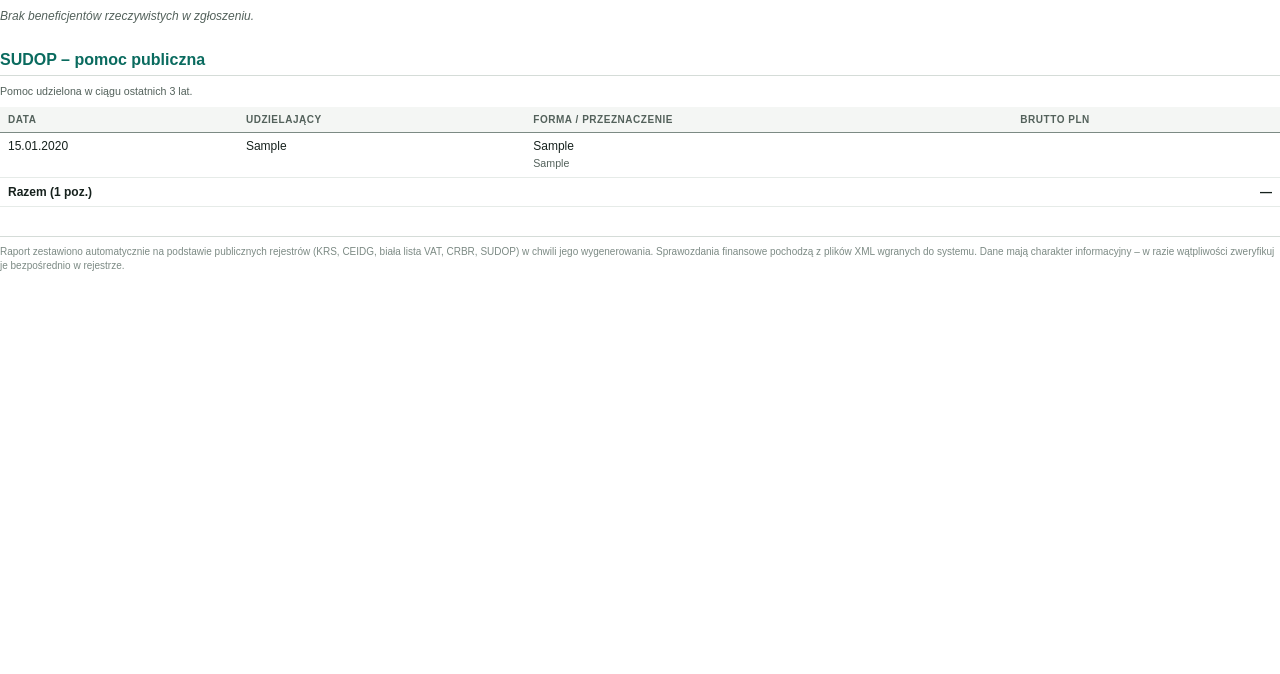
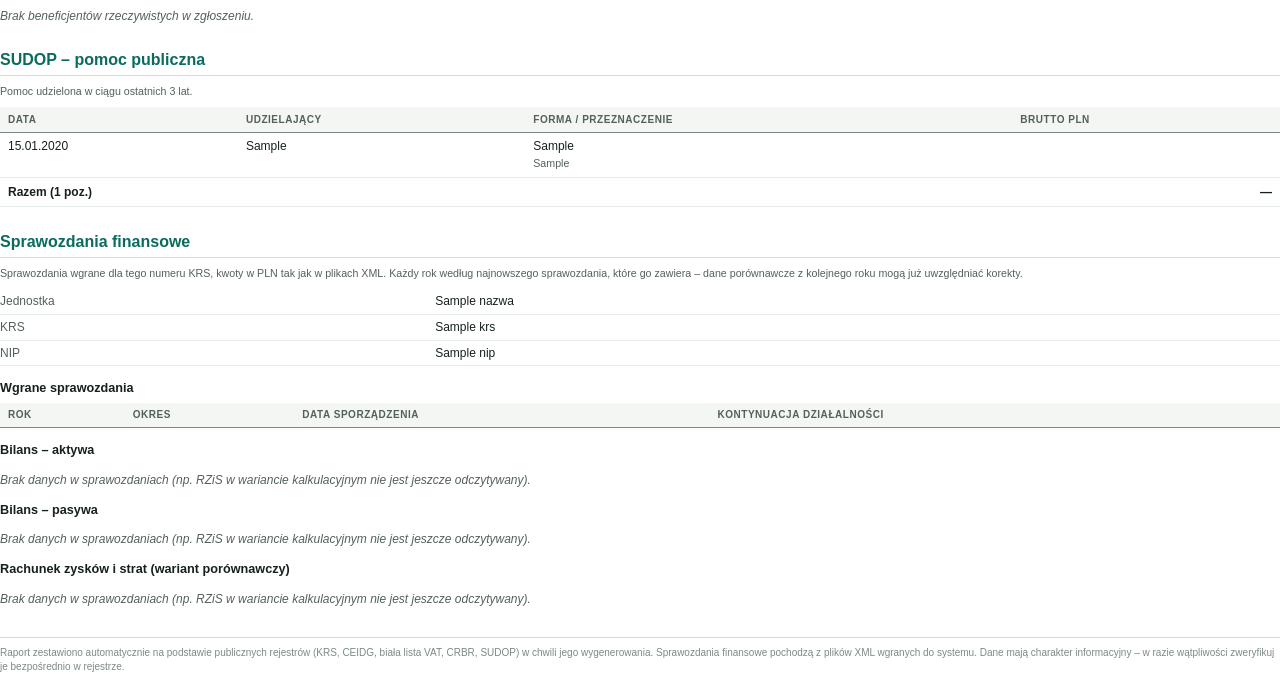
Before and after one commit to rdhxb/raport-system, a Spring app: page /raport in a window 1280 px wide. Shown: the part 2472-3146 px from the top of the page. Before the commit the page ends 2743 px from the top, so only its background shows below. Run offline with Thymeleaf, Linux system fonts and the light colour scheme; the template is opened without the code that fills it: most values are stand-ins (such as "Sample title", 1, 10 or a date in 2020); data that the repository does not hold is empty.

Commit message:
add financeTable to raportPdf

```diff
--- a/raport-service/src/main/java/rdhxb/raportservice/service/RaportPdfService.java
+++ b/raport-service/src/main/java/rdhxb/raportservice/service/RaportPdfService.java
@@ -10,6 +10,7 @@ import rdhxb.common.base.Source;
 import rdhxb.common.ceidg.CeidgData;
 import rdhxb.common.crbr.CrbrData;
 import rdhxb.common.finance.FinanceData;
+import rdhxb.common.finance.FinanceTable;
 import rdhxb.common.krs.KrsData;
 import rdhxb.common.nip.WlData;
 import rdhxb.common.sudop.SudopData;
@@ -67,7 +68,7 @@ public class RaportPdfService {
                     return mapper.readValue(raportSourceDto.payload(), String.class);
                 }
                 case FINANCE -> {
-                    return mapper.readValue(raportSourceDto.payload(), FinanceData[].class);
+                    return mapper.readValue(raportSourceDto.payload(), FinanceTable.class);
                 }
                 case null, default -> throw new IllegalArgumentException("Source null or source does not match any !");
             }
--- a/raport-service/src/main/resources/templates/raport.html
+++ b/raport-service/src/main/resources/templates/raport.html
@@ -626,31 +626,49 @@
     <p class="empty" th:if="${#lists.isEmpty(sudop)}">Brak udzielonej pomocy publicznej w ostatnich 3 latach.</p>
 </th:block>
 
-<!-- ================= FINANCIAL STATEMENT (payload is a list of FinanceData, newest first - only the newest is shown) ================= -->
-<th:block th:if="${finance != null and finance.length > 0}" th:with="fin=${finance[0]}, rok=${fin.okresDo != null ? fin.okresDo.year : null}">
-    <h2>Sprawozdanie finansowe</h2>
-    <p class="note">Najnowsze sprawozdanie wgrane dla tego numeru KRS, kwoty w PLN tak jak w pliku XML.</p>
+<!-- ================= FINANCIAL STATEMENTS (payload is a FinanceTable built by finance-service) ================= -->
+<th:block th:if="${finance != null and !#lists.isEmpty(finance.lata)}"
+          th:with="sprawozdania=${finance.wgraneSprawozdania}">
+    <h2>Sprawozdania finansowe</h2>
+    <p class="note">Sprawozdania wgrane dla tego numeru KRS, kwoty w PLN tak jak w plikach XML.
+        Każdy rok według najnowszego sprawozdania, które go zawiera – dane porównawcze z kolejnego roku mogą już uwzględniać korekty.</p>
 
     <table class="kv">
-        <tr><th>Jednostka</th><td th:text="${fin.nazwaFirmy} ?: '—'">—</td></tr>
-        <tr><th>Okres</th><td th:text="|${#temporals.format(fin.okresOd, 'dd.MM.yyyy') ?: '—'} – ${#temporals.format(fin.okresDo, 'dd.MM.yyyy') ?: '—'}|">01.01.2025 – 31.12.2025</td></tr>
-        <tr><th>Data sporządzenia</th><td th:text="${#temporals.format(fin.dataSporzadzenia, 'dd.MM.yyyy')} ?: '—'">—</td></tr>
-        <tr><th>Kontynuacja działalności</th><td th:text="${fin.kontynuacjaDzialalnosci} ? 'tak' : 'nie'">tak</td></tr>
+        <tr><th>Jednostka</th><td th:text="${finance.nazwa} ?: '—'">—</td></tr>
+        <tr><th>KRS</th><td th:text="${finance.krs} ?: '—'">—</td></tr>
+        <tr><th>NIP</th><td th:text="${finance.nip} ?: '—'">—</td></tr>
     </table>
+
+    <th:block th:if="${!#lists.isEmpty(sprawozdania)}">
+        <h3>Wgrane sprawozdania</h3>
+        <table class="list">
+            <thead>
+            <tr><th>Rok</th><th>Okres</th><th>Data sporządzenia</th><th>Kontynuacja działalności</th></tr>
+            </thead>
+            <tbody>
+            <!-- finance-service sends them oldest first, shown newest first -->
+            <tr th:each="i : ${#numbers.sequence(sprawozdania.size() - 1, 0, -1)}" th:with="s=${sprawozdania[i]}">
+                <td th:text="${s.rok}">2025</td>
+                <td th:text="|${#temporals.format(s.okresOd, 'dd.MM.yyyy') ?: '—'} – ${#temporals.format(s.okresDo, 'dd.MM.yyyy') ?: '—'}|">01.01.2025 – 31.12.2025</td>
+                <td th:text="${#temporals.format(s.dataSporzadzenia, 'dd.MM.yyyy')} ?: '—'">—</td>
+                <td th:text="${s.czyKontynuacja} ? 'tak' : 'nie'">tak</td>
+            </tr>
+            </tbody>
+        </table>
+    </th:block>
 
     <th:block th:each="part : ${ {
             {'Bilans – aktywa', 'AKTYWA'},
             {'Bilans – pasywa', 'PASYWA'},
             {'Rachunek zysków i strat (wariant porównawczy)', 'RZIS'}
         } }"
-              th:with="rows=${fin.pozycje == null ? null : fin.pozycje.?[sekcja.name() == #root.part[1]]}">
+              th:with="rows=${finance.rows == null ? null : finance.rows.?[sekcja.name() == #root.part[1]]}">
         <h3 th:text="${part[0]}">Bilans – aktywa</h3>
         <table class="list fin" th:if="${!#lists.isEmpty(rows)}">
             <thead>
             <tr>
                 <th>Pozycja</th>
-                <th class="num" th:text="${rok} ?: 'Rok bieżący'">2025</th>
-                <th class="num" th:text="${rok != null} ? ${rok - 1} : 'Rok poprzedni'">2024</th>
+                <th class="num" th:each="y : ${finance.lata}" th:text="${y}">2025</th>
             </tr>
             </thead>
             <tbody>
@@ -659,13 +677,14 @@
                 th:with="dots=${#strings.length(r.symbol) - #strings.length(#strings.replace(r.symbol, '.', ''))}, depth=${dots > 1 ? 2 : dots}"
                 th:class="${#strings.isEmpty(r.symbol)} ? 'fin-total' : (${depth == 0} ? 'fin-main' : '')">
                 <td th:class="|name depth-${depth}|" th:text="${r.nazwa}">Aktywa trwałe</td>
-                <td th:each="v : ${ {r.biezacy, r.poprzedni} }"
+                <!-- one cell per year; a missing year = no value in any statement -->
+                <td th:each="y : ${finance.lata}" th:with="v=${r.wartosci.get(y)}"
                     th:class="${v != null and v.signum() < 0} ? 'num neg' : 'num'"
                     th:text="${v != null} ? ${#numbers.formatDecimal(v, 1, 'WHITESPACE', 2, 'COMMA')} : '—'">0,00</td>
             </tr>
             </tbody>
         </table>
-        <p class="empty" th:if="${#lists.isEmpty(rows)}">Brak danych w sprawozdaniu (np. RZiS w wariancie kalkulacyjnym nie jest jeszcze odczytywany).</p>
+        <p class="empty" th:if="${#lists.isEmpty(rows)}">Brak danych w sprawozdaniach (np. RZiS w wariancie kalkulacyjnym nie jest jeszcze odczytywany).</p>
     </th:block>
 </th:block>
 
```
